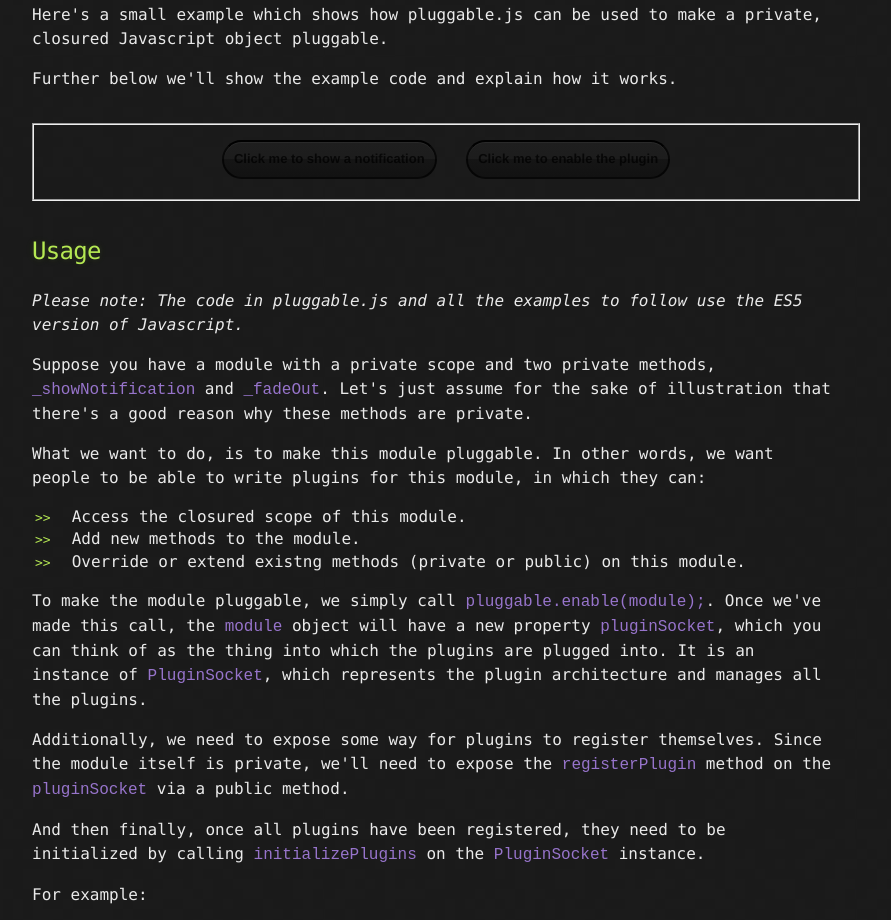
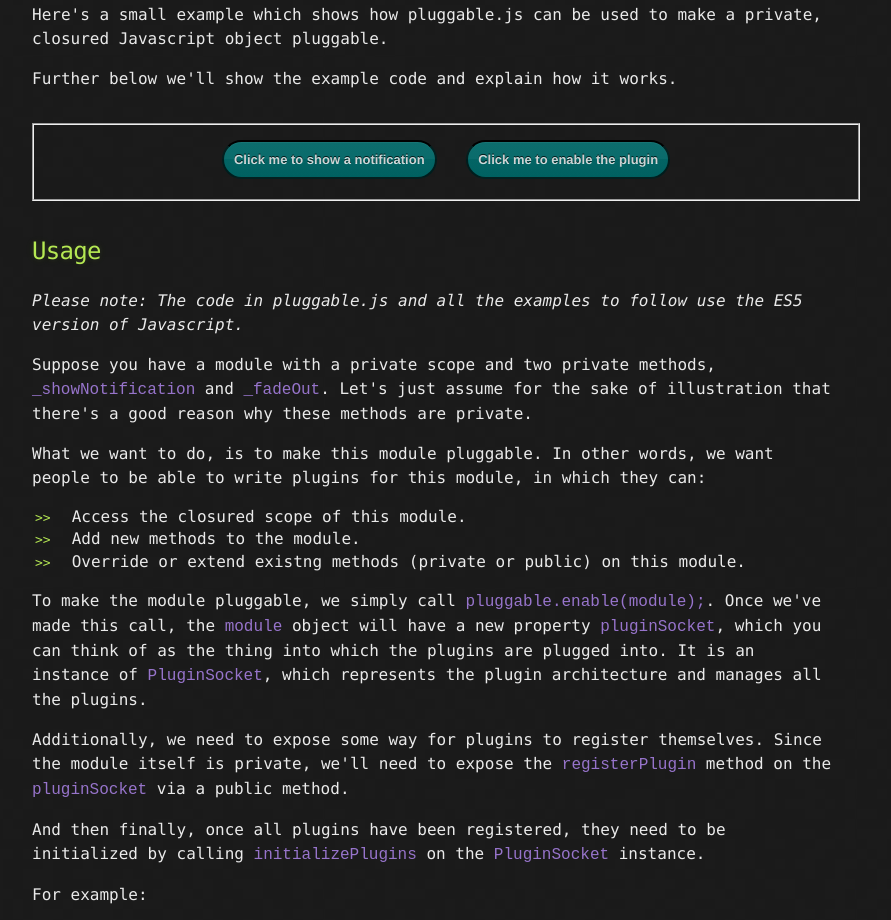
Before and after one commit to conversejs/pluggable.js, a website: page index.html in a window 1280 px wide. Shown: the part 1008-1928 px from the top of the page, without its empty margins (208-1099 px from the left). Drawn offline with nearby package versions, Linux system fonts and the light colour scheme.

Commit message:
CSS tweak for chromium

```diff
--- a/stylesheets/example.css
+++ b/stylesheets/example.css
@@ -3,7 +3,7 @@
     margin: 10px;
 }
 input.btn-example {
-    color: transparent;
+    background-color: darkcyan;
 }
 input[disabled] {
     color: lightgrey;
```
